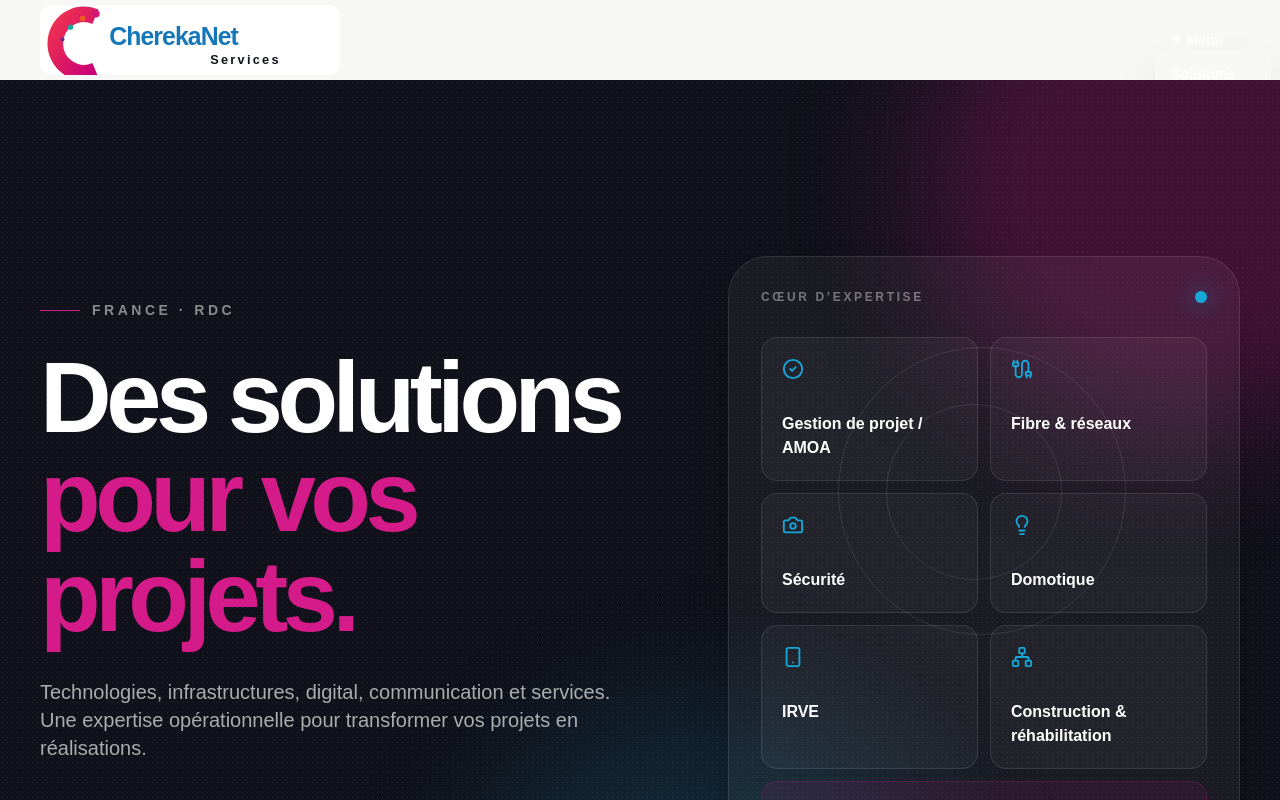
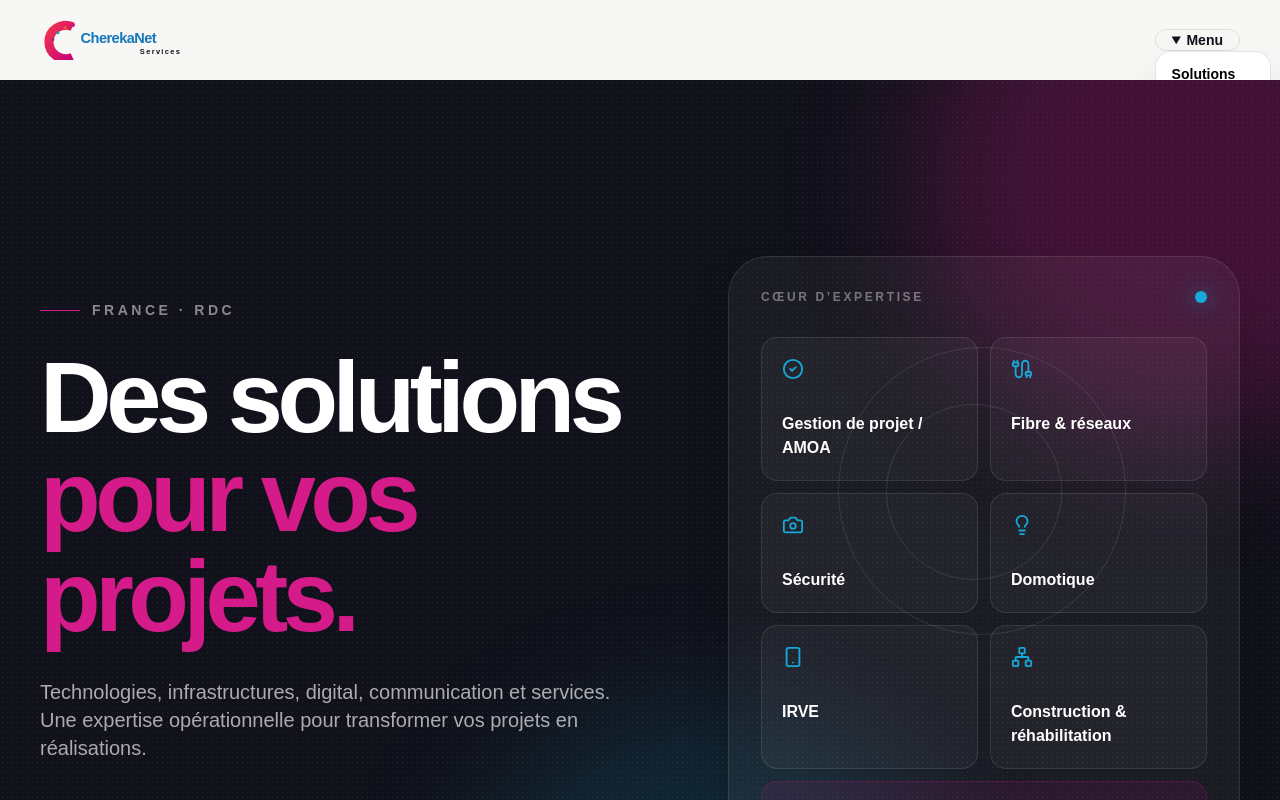
Before and after one commit to stevendolela/cherekanet, a Next.js app: page / in a window 1280 px wide. Both pictures are taken after a click on the heading "Menu". Shown: the top 800 px of the page. Built offline with nearby package versions, Linux system fonts and the light colour scheme.

Commit message:
refine: integrate logo naturally into shared header

```diff
--- a/components/SiteHeader.tsx
+++ b/components/SiteHeader.tsx
@@ -1,20 +1,16 @@
 import Link from "next/link";
 
-type SiteHeaderProps = {
-  dark?: boolean;
-};
-
-export default function SiteHeader({ dark = false }: SiteHeaderProps) {
-  const text = dark ? "text-white" : "text-ink";
-  const muted = dark ? "text-white/75 hover:text-white" : "text-black/65 hover:text-black";
-  const border = dark ? "border-white/10" : "border-black/10";
-  const background = dark ? "bg-[#10111a]/85" : "bg-white/95";
+export default function SiteHeader() {
+  const text = "text-ink";
+  const muted = "text-black/65 hover:text-black";
+  const border = "border-black/10";
+  const background = "bg-white/95";
 
   return (
     <header className={`fixed left-0 right-0 top-0 z-50 border-b ${border} ${background} backdrop-blur-xl ${text}`}>
       <div className="mx-auto flex h-20 max-w-7xl items-center justify-between px-6 lg:px-10">
-        <Link href="/" aria-label="CherekaNet — Accueil" className="flex h-14 w-32 items-center rounded-xl bg-white px-2 py-1 shadow-sm">
-          <img src="/cherekanet-logo.svg" alt="CherekaNet Services" className="h-full w-full object-contain" />
+        <Link href="/" aria-label="CherekaNet — Accueil" className="flex h-14 w-44 items-center">
+          <img src="/cherekanet-logo.svg" alt="CherekaNet Services" className="h-12 w-full object-contain object-left" />
         </Link>
 
         <nav className={`hidden items-center gap-7 text-sm font-semibold md:flex ${muted}`}>
@@ -31,8 +27,8 @@ export default function SiteHeader({ dark = false }: SiteHeaderProps) {
           </Link>
           <details className="relative md:hidden">
             <summary className={`cursor-pointer list-none rounded-full border ${border} px-4 py-2 text-sm font-bold`}>Menu</summary>
-            <div className="absolute right-0 top-12 w-60 rounded-2xl border border-white/10 bg-[#171925] p-2 text-sm font-semibold text-white shadow-2xl">
-              <Link href="/solutions" className="block rounded-xl px-4 py-3 hover:bg-white/5">Solutions</Link>
+            <div className="absolute right-0 top-12 w-60 rounded-2xl border border-black/10 bg-white p-2 text-sm font-semibold text-black shadow-2xl">
+              <Link href="/solutions" className="block rounded-xl px-4 py-3 hover:bg-black/5">Solutions</Link>
               <Link href="/#expertise" className="block rounded-xl px-4 py-3 hover:bg-white/5">Expertise</Link>
               <Link href="/#methode" className="block rounded-xl px-4 py-3 hover:bg-white/5">Notre méthode</Link>
               <Link href="/realizations" className="block rounded-xl px-4 py-3 hover:bg-white/5">Réalisations</Link>
```
